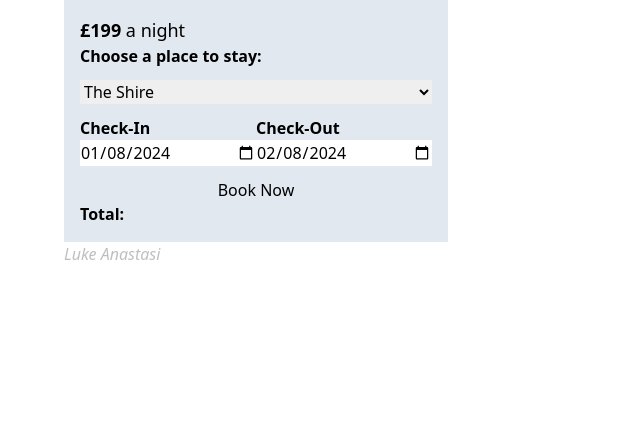
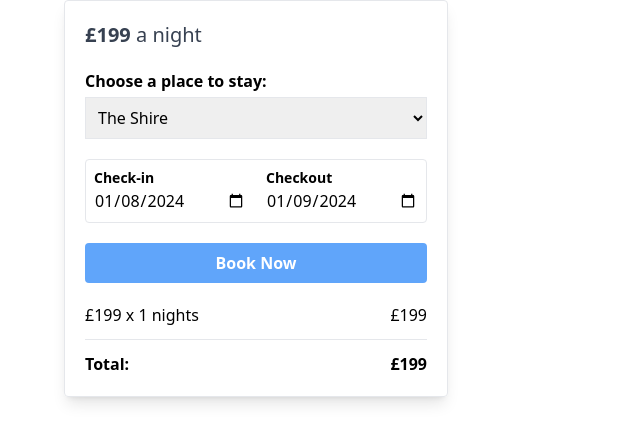
Before and after one commit to lfiore18/anytime-booking-form, a website: page index.html in a window 1280 px wide. Shown: the whole page, without its empty margins (0-640 px from the left). Drawn offline with Linux system fonts and the light colour scheme.

Commit message:
Finished majority of styling

```diff
--- a/index.html
+++ b/index.html
@@ -4,12 +4,13 @@
         <link rel="stylesheet" href="./dist/output.css">
     </head>
     <body class="container">
-        <div class="flex flex-col w-96 p-4 bg-slate-200">
-            <span class="text-lg"><b>£199</b> a night</span>
+        <div class="flex flex-col w-96 rounded p-5 shadow-lg border border-gray-200">
+            <span class="text-xl mb-5 text-gray-700"><b>£199</b> a night</span>
             <div>
-                <form class="flex flex-col space-y-3" action="" id="booking-form">
-                    <label class="font-semibold" for="properties">Choose a place to stay: </label>
-                    <select name="properties" id="properties-select">
+                <form class="flex flex-col space-y-5 mb-5" action="" id="booking-form">
+                    <div class="flex flex-col">
+                        <label class="font-semibold mb-1" for="properties">Choose a place to stay: </label>
+                        <select name="properties" id="properties-select" class="border p-2">
                             <option value="shire">The Shire</option>
                             <option value="rivendell">Rivendell</option>
                             <option value="mordor">Mordor</option>
@@ -17,27 +18,28 @@
                             <option value="gray-havens">The Gray Havens</option>
                             <option value="moria">The Mines of Moria</option>
                         </select>
-                    <div class="flex">
+                    </div>
+                    <div class="flex bg-white space-x-5 rounded border p-2">
                         <div class="flex flex-col w-1/2">
-                            <label class="font-semibold" for="check-in-date">Check-In</label>
+                            <label class="text-sm font-semibold" for="check-in-date">Check-in</label>
                             <input type="date" name="check-in-date" id="check-in-date" value="2024-01-08" onchange="calculatePriceOfStay(event)">
                         </div>
                         <div class="flex flex-col w-1/2">
-                            <label class="font-semibold" for="check-in-date">Check-Out</label>
-                            <input type="date" name="check-out-date" id="check-out-date" value="2024-02-08" onchange="calculatePriceOfStay(event)">
+                            <label class="text-sm font-semibold" for="check-in-date">Checkout</label>
+                            <input type="date" name="check-out-date" id="check-out-date" value="2024-01-09" onchange="calculatePriceOfStay(event)">
                         </div>
                     </div>
-                    <button onclick="calculatePriceOfStay(event)">Book Now</button>
+                    <button class="bg-blue-400 text-white font-semibold hover:text-white hover:bg-blue-500 py-2 px-4 rounded" onclick="calculatePriceOfStay(event)">Book Now</button>
                 </form>
-                <div id="pricing-details">
-                    <div class="font-semibold">Total: <span id="total-price"></span></div>
+
+                <div id="pricing-details" class="flex flex-col space-y-3">
+                    <div class="flex justify-between"><span id="nights-price-label"></span><span id="nights-price-calculation"></span></div>
+                    <hr class="w-full">
+                    <div class="flex justify-between"><span class="font-semibold">Total:</span><span id="total-price" class="font-semibold"></span></div>
                 </div>
             </div>
         </div>
     </body>
-    <footer>
-        <i class="opacity-25">Luke Anastasi</i>
-    </footer>
     <script src="index.js">
     </script>
     <script>
--- a/index.js
+++ b/index.js
@@ -8,13 +8,17 @@ function dateDiffInDays(a, b)
     return Math.floor((utc2 - utc1) / _MS_PER_DAY);
 }
 
-function calculatePriceOfStay(e)
+function calculatePriceOfStay()
 {
     // get dates
     let checkInDate = document.getElementById("check-in-date").value;
     let checkOutDate = document.getElementById("check-out-date").value;
 
     const totalPriceSpan = document.getElementById("total-price");
+
+    const priceCalculationLabel = document.getElementById("nights-price-label");
+    const priceCalculationTotal = document.getElementById("nights-price-calculation");
+
 
     // hardcoded price per day
     const pricePerDay = 199;
@@ -25,10 +29,9 @@ function calculatePriceOfStay(e)
 
     let numOfDaysToStay = dateDiffInDays(checkInDate, checkOutDate);
 
-    // Change the price per stay
+    priceCalculationLabel.innerText = `£${pricePerDay} x ${numOfDaysToStay} nights`;
+    priceCalculationTotal.innerText = `£${numOfDaysToStay * pricePerDay}`;
     totalPriceSpan.innerText = `£${numOfDaysToStay * pricePerDay}`;
 }
 
-
-
-//console.log(calculatePriceOfStay());
+calculatePriceOfStay();
```
Also changed, not shown: dist/output.css. Lines whose indentation alone changed are shown as unchanged.
